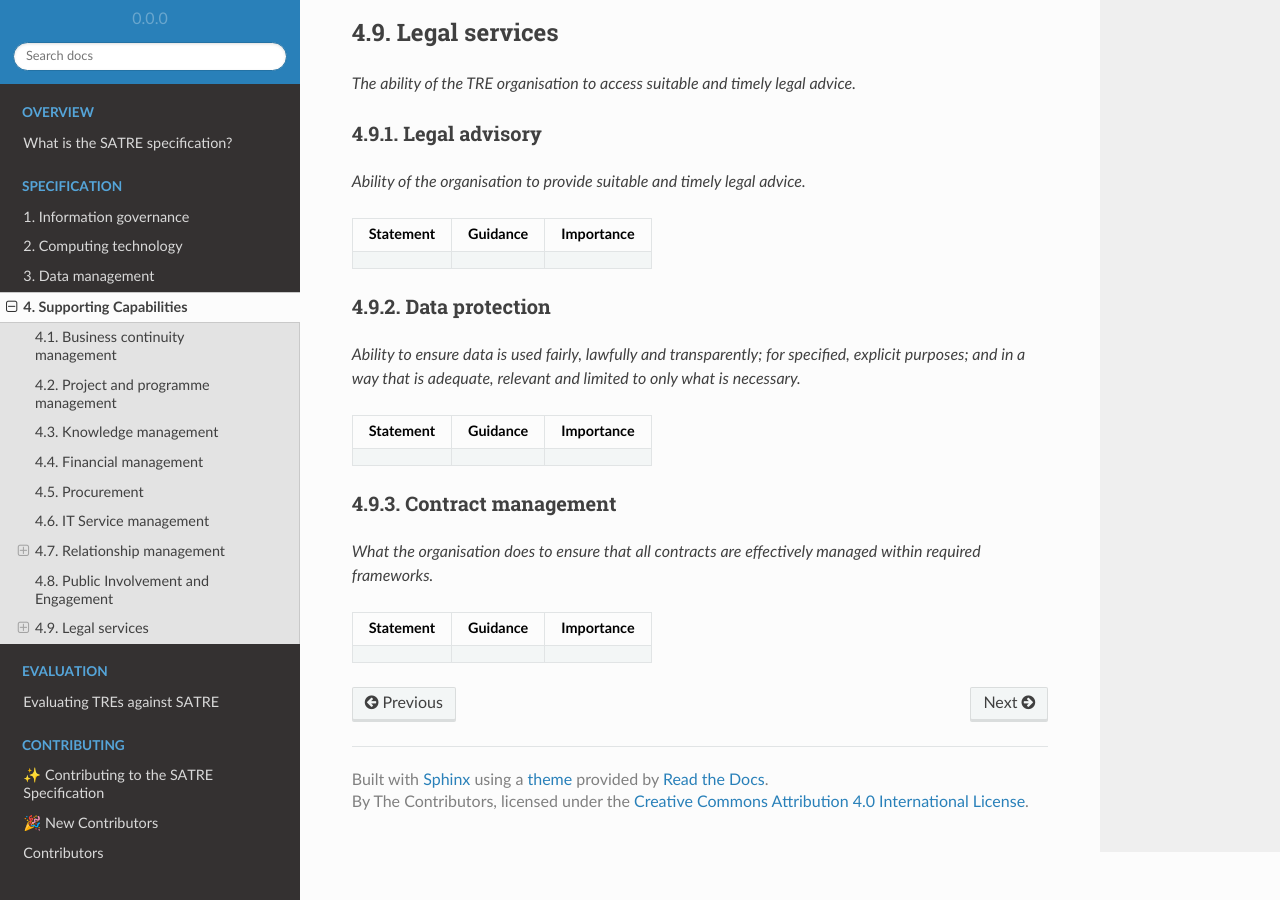
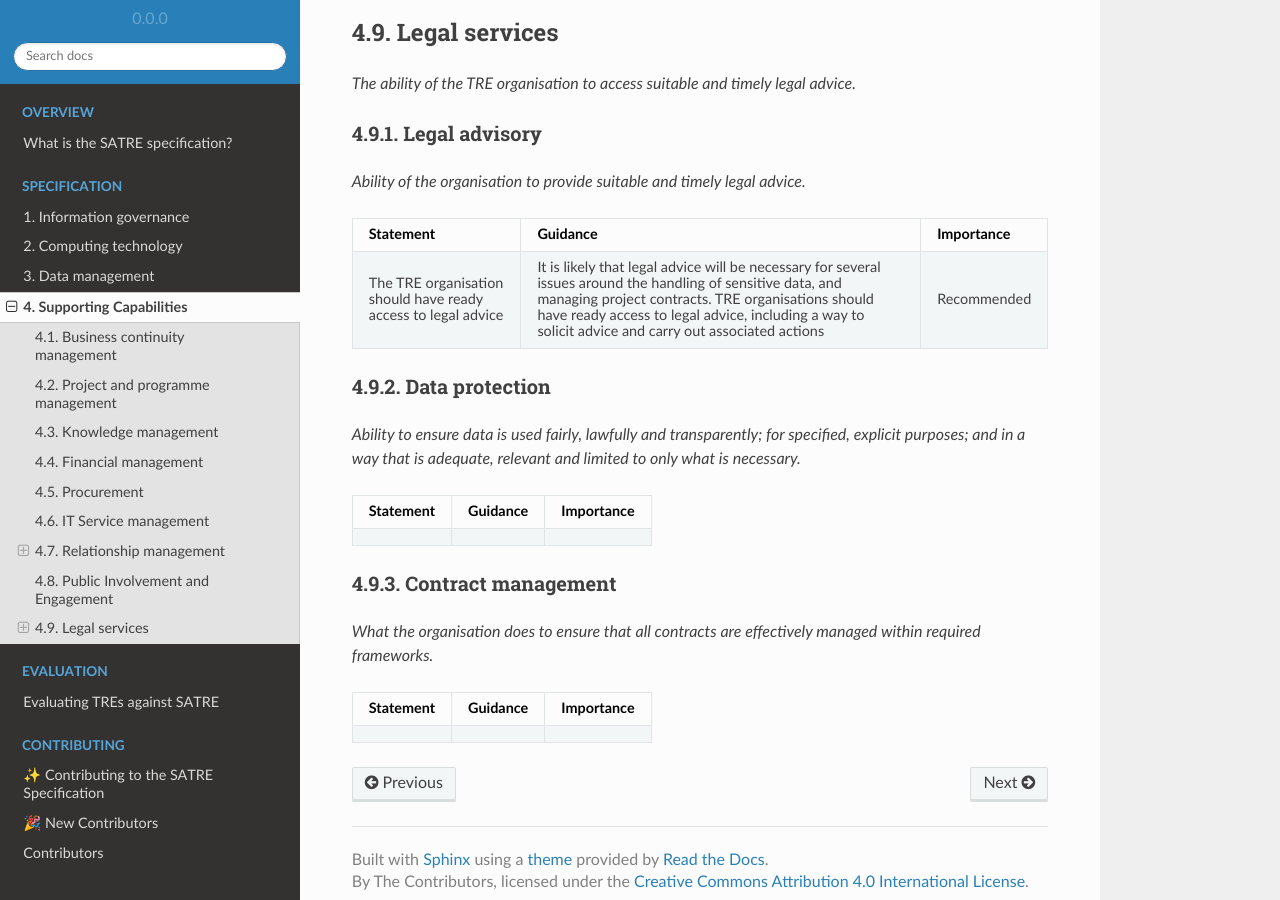
Before and after one commit to sa-tre/satre-specification, a Sphinx documentation site: the page built from docs/source/pillars/supporting.md, in a window 1280 px wide and 900 px high, scrolled down 3453 px. Built offline with Sphinx 7.4.7 and the Read the Docs theme 2.0.0, drawn with Linux system fonts in a browser that asks for light colours.

Commit message:
:memo: Resolve legal advice discussion
Co-authored-by: harisood <67151373+harisood@users.noreply.github.com>

````diff
--- a/docs/source/pillars/supporting.md
+++ b/docs/source/pillars/supporting.md
@@ -197,9 +197,9 @@ _Ability of the organisation to provide suitable and timely legal advice._
 * - Statement
   - Guidance
   - Importance
-* -
-  -
-  -
+* - The TRE organisation should have ready access to legal advice
+  - It is likely that legal advice will be necessary for several issues around the handling of sensitive data, and managing project contracts. TRE organisations should have ready access to legal advice, including a way to solicit advice and carry out associated actions
+  - Recommended
 ```
 
 ### Data protection
````
